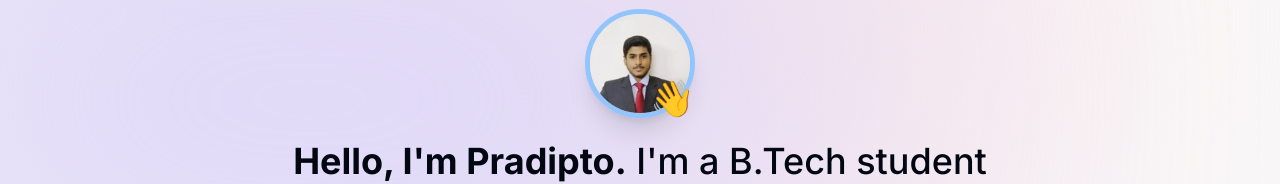
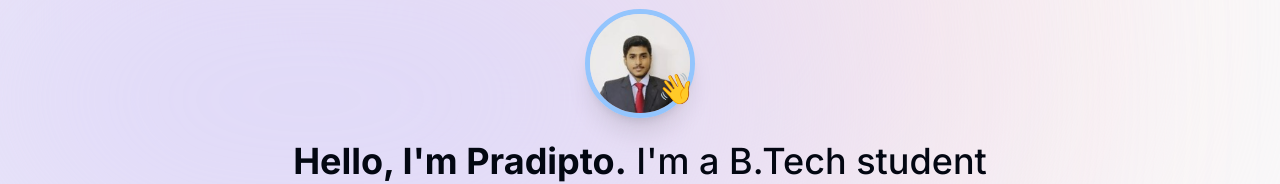
Before and after one commit to Pradipta7171/My-Portfolio, a Next.js app: page / in a window 1280 px wide. Shown: the part 135-319 px from the top of the page. Built offline with nearby package versions, Linux system fonts and the light colour scheme; no server answers.

Commit message:
Update summary.tsx

```diff
--- a/components/summary.tsx
+++ b/components/summary.tsx
@@ -40,7 +40,7 @@ const Summary = () => {
             />
           </motion.div>
 
-          <motion.span className="absolute bottom-0 right-0 text-4xl"
+          <motion.span className="absolute bottom-3 right-0 text-3xl"
             initial={{ opacity: 0, scale: 0 }}
             animate={{ opacity: 1, scale: 1 }}
             transition={{
```
